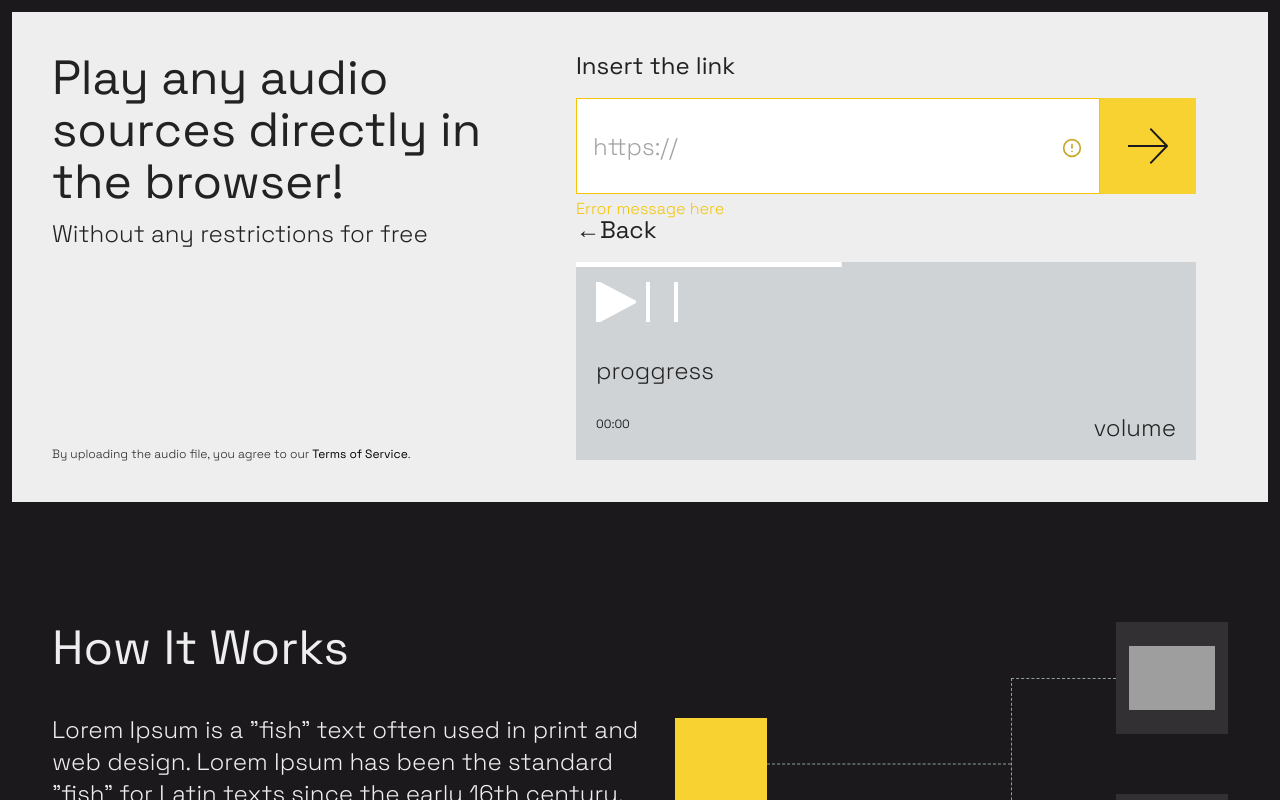
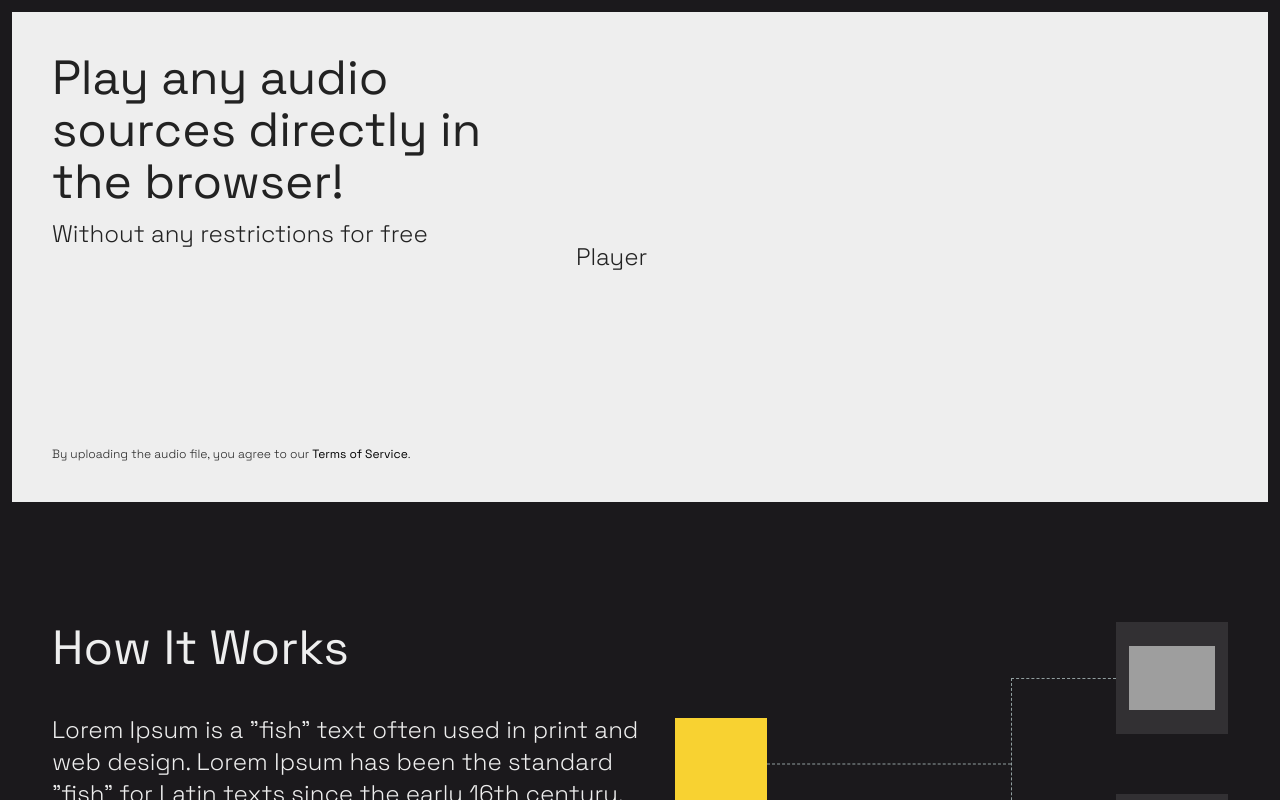
Before and after one commit to Boris-Maslenov/react-audio-player, a React app: page / in a window 1280 px wide. Shown: the top 800 px of the page. Built offline with nearby package versions, Linux system fonts and the light colour scheme; grey boxes are pictures that could not be loaded.

Commit message:
add base components

```diff
--- a/src/App.js
+++ b/src/App.js
@@ -1,4 +1,6 @@
 import React from 'react';
 
-const App = () => <h1>Hellow world</h1>
+import {Player} from './components/player';
+
+const App = () => <Player />
 export default App;
--- /dev/null
+++ b/src/components/form/Form.js
@@ -0,0 +1,6 @@
+import React from 'react';
+import {useEffect, useState} from 'react';
+
+export const Form = () => {
+    return 'Form';
+}
--- /dev/null
+++ b/src/components/form/index.js
@@ -0,0 +1 @@
+export * from './Form';
--- /dev/null
+++ b/src/components/player/Player.js
@@ -0,0 +1,6 @@
+import React from 'react';
+import {useEffect, useState} from 'react';
+
+export const Player = () => {
+    return 'Player';
+}
--- /dev/null
+++ b/src/components/player/index.js
@@ -0,0 +1 @@
+export * from './Player';
--- a/src/index.js
+++ b/src/index.js
@@ -6,8 +6,8 @@ import App from './App';
 
 
 const root = ReactDOM.createRoot(document.getElementById('root'));
-// root.render(
-//   <React.StrictMode>
-//     <App />
-//   </React.StrictMode>
-// );
+root.render(
+  <React.StrictMode>
+    <App />
+  </React.StrictMode>
+);
--- a/webpack.config.js
+++ b/webpack.config.js
@@ -30,7 +30,7 @@ module.exports = {
   devtool: 'source-map',
   entry: {
     app:  './src/index.js',
-    page: './src/main.js'
+    // page: './src/main.js'
   },
   devServer: {
     static: './dist',
```
